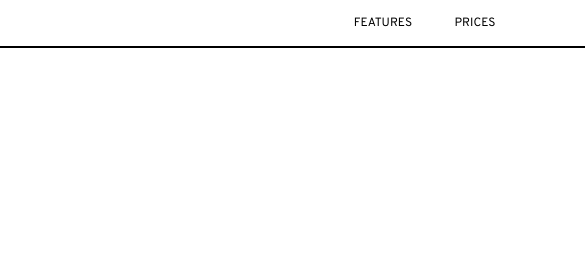
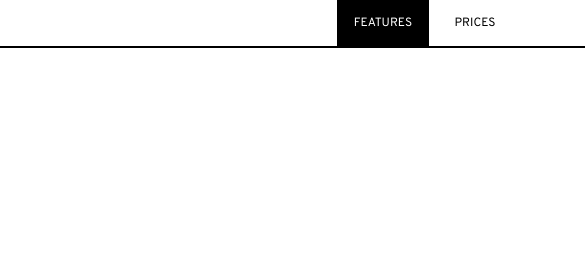
Before and after one commit to WillianChuLive/Brainstation, a plain HTML site: page index.html in a window 1280 px wide. Shown: the top 280 px of the page, 695-1280 px from the left. Drawn offline with Linux system fonts and the light colour scheme; a web font is replaced by a local one.

Commit message:
Features highlighted

```diff
--- a/index.html
+++ b/index.html
@@ -33,7 +33,7 @@
         </a>
         <ul class="nav__sections-list">
             <li class="nav__sections-list-item">
-                <a class="nav__sections-link" href="#features">FEATURES</a>
+                <a class="nav__sections-link--highlight" href="#features">FEATURES</a>
             </li>
             <li class="nav__sections-list-item">
                 <a class="nav__sections-link" href="#pricing">PRICES</a>
--- a/styles.css
+++ b/styles.css
@@ -39,7 +39,7 @@ ul, ol, li {
   width: 92px;
   text-align: center;
 }
-.nav__pages-link, .nav__sections-link {
+.nav__pages-link, .nav__sections-link, .nav__sections-link--highlight {
   text-decoration: none;
   color: #000000;
   display: flex;
```
